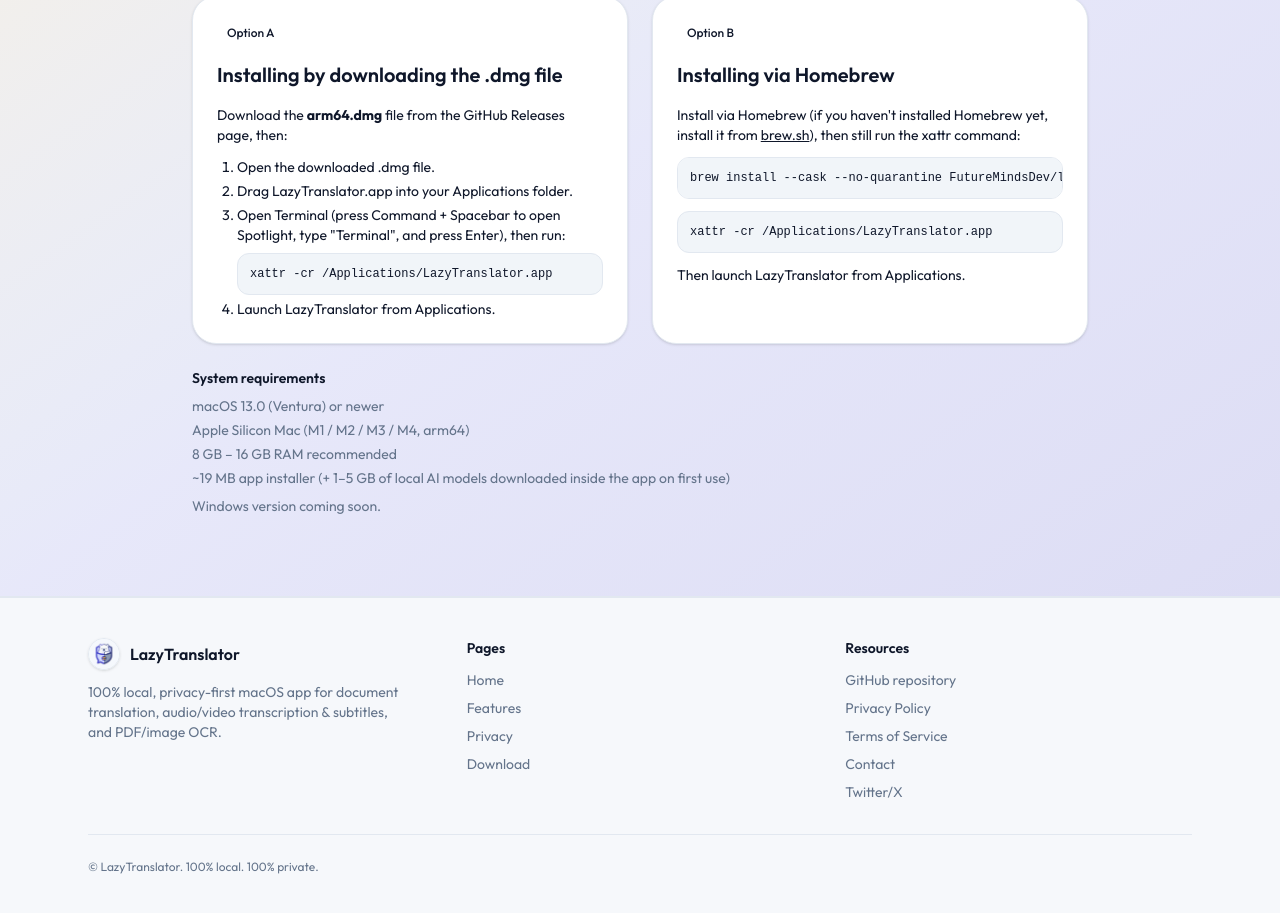
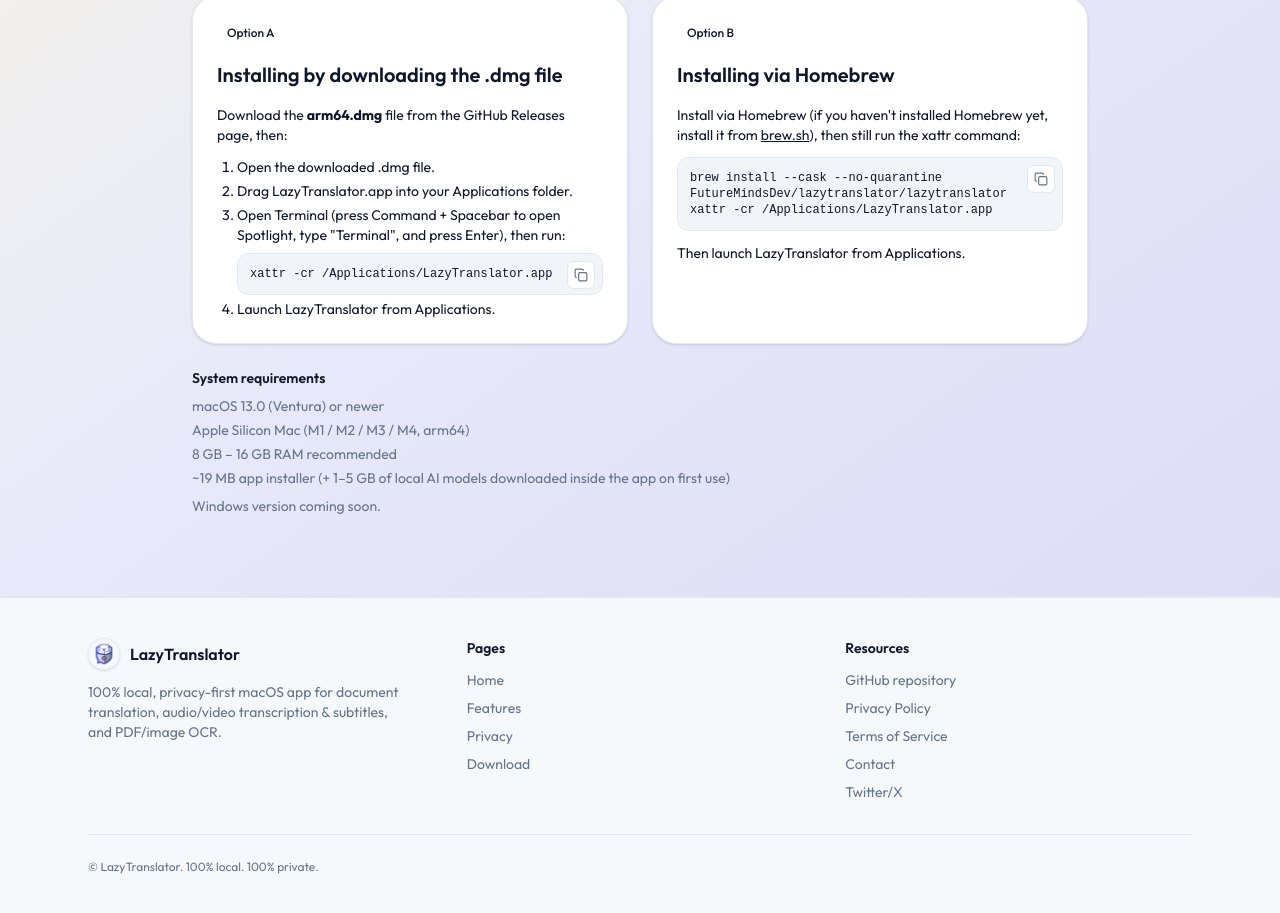
Before and after one commit to FutureMindsDev/lazytranslator-intro, a Next.js app: page / in a window 1280 px wide. Shown: the part 3096-4009 px from the top of the page. Built offline with nearby package versions, Linux system fonts and the light colour scheme.

Commit message:
feat: add copy buttons and combined brew/xattr command

```diff
--- a/src/app/page.tsx
+++ b/src/app/page.tsx
@@ -3,6 +3,7 @@ import Link from "next/link";
 import Image from "next/image";
 import { FadeIn, Reveal, Stagger, StaggerItem } from "@/components/Animate";
 import type { OptionItem } from "@/components/ui/option-cards";
+import { CodeBlock } from "@/components/CodeBlock";
 import { useT } from "@/context/LanguageContext";
 
 const features = [
@@ -47,9 +48,7 @@ export default function Home() {
             <li>
               Open Terminal (press Command + Spacebar to open Spotlight, type
               "Terminal", and press Enter), then run:
-              <pre className="mt-2 rounded-xl border border-border bg-muted p-3 text-xs overflow-x-auto">
-                xattr -cr /Applications/LazyTranslator.app
-              </pre>
+              <CodeBlock code="xattr -cr /Applications/LazyTranslator.app" />
             </li>
             <li>Launch LazyTranslator from Applications.</li>
           </ol>
@@ -69,12 +68,9 @@ export default function Home() {
       details: (
         <div className="space-y-3 text-sm">
           <p>Install via Homebrew (if you haven't installed Homebrew yet, install it from <a href="https://brew.sh" target="_blank" rel="noopener noreferrer" className="text-primary underline">brew.sh</a>), then still run the xattr command:</p>
-          <pre className="rounded-xl border border-border bg-muted p-3 text-xs overflow-x-auto">
-            brew install --cask --no-quarantine FutureMindsDev/lazytranslator/lazytranslator
-          </pre>
-          <pre className="rounded-xl border border-border bg-muted p-3 text-xs overflow-x-auto">
-            xattr -cr /Applications/LazyTranslator.app
-          </pre>
+          <CodeBlock
+            code={`brew install --cask --no-quarantine FutureMindsDev/lazytranslator/lazytranslator\nxattr -cr /Applications/LazyTranslator.app`}
+          />
           <p>Then launch LazyTranslator from Applications.</p>
         </div>
       ),
--- /dev/null
+++ b/src/components/CodeBlock.tsx
@@ -0,0 +1,42 @@
+"use client";
+
+import { useState } from "react";
+import { Check, Copy } from "lucide-react";
+
+export function CodeBlock({ code }: { code: string }) {
+  const [copied, setCopied] = useState(false);
+
+  const handleCopy = async () => {
+    try {
+      await navigator.clipboard.writeText(code);
+      setCopied(true);
+      setTimeout(() => setCopied(false), 1500);
+    } catch {
+      // fallback
+      const ta = document.createElement("textarea");
+      ta.value = code;
+      document.body.appendChild(ta);
+      ta.select();
+      document.execCommand("copy");
+      document.body.removeChild(ta);
+      setCopied(true);
+      setTimeout(() => setCopied(false), 1500);
+    }
+  };
+
+  return (
+    <div className="relative mt-2">
+      <pre className="rounded-xl border border-border bg-muted p-3 pr-12 text-xs overflow-x-auto whitespace-pre-wrap">
+        {code}
+      </pre>
+      <button
+        type="button"
+        onClick={handleCopy}
+        aria-label="Copy command"
+        className="absolute right-2 top-2 rounded-md border border-border bg-card p-1.5 text-muted-foreground hover:text-foreground transition-colors"
+      >
+        {copied ? <Check className="h-3.5 w-3.5" /> : <Copy className="h-3.5 w-3.5" />}
+      </button>
+    </div>
+  );
+}
```
